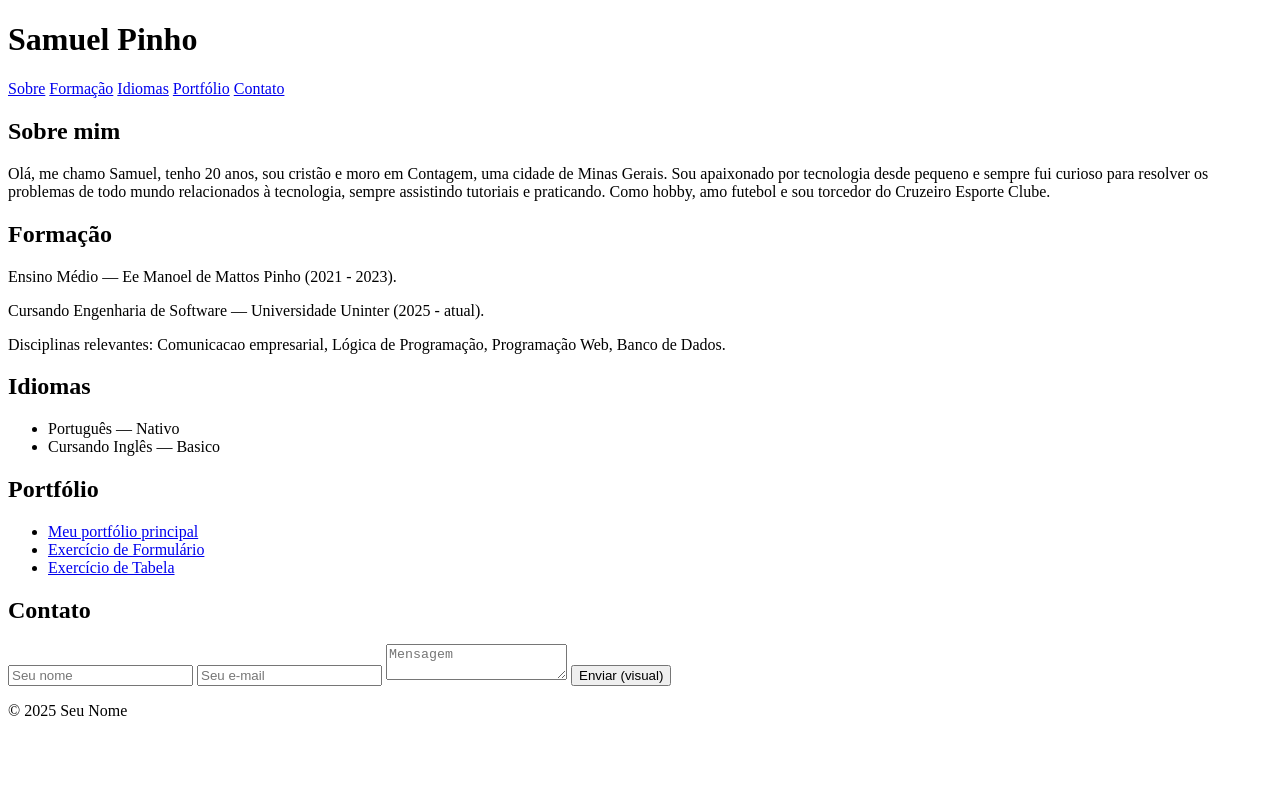
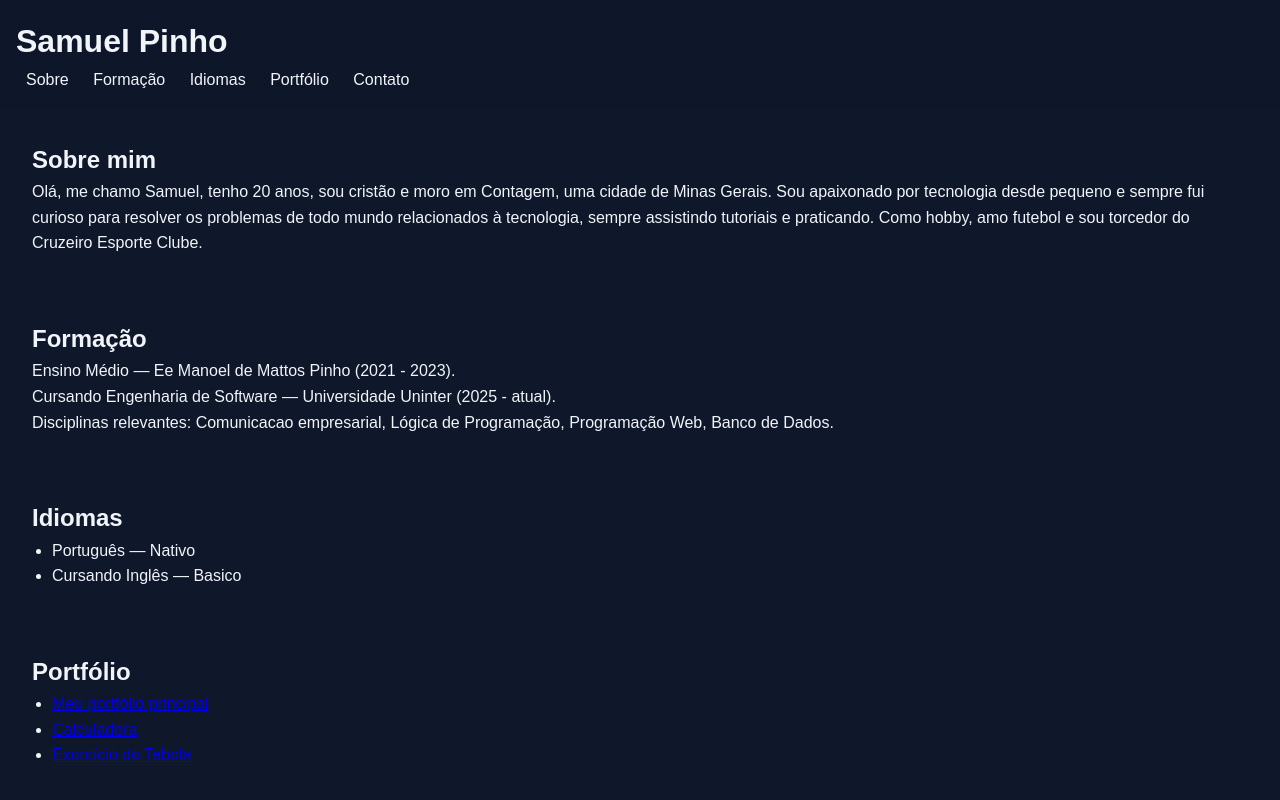
Before and after one commit to Samuelpinho261/Calculadora-basica, a plain HTML site: page portfolio/index.html in a window 1280 px wide. Shown: the top 800 px of the page. Drawn offline with Linux system fonts and the light colour scheme.

Commit message:
Adicionando pasta portfolio corrigida

```diff
--- a/portiforio,html/portifolio.html
+++ b/portfolio/index.html
@@ -5,7 +5,7 @@
   <meta name="viewport" content="width=device-width, initial-scale=1">
   <title>Portfólio — Samuel Pinho</title>
   <!-- Css -->
-  <link rel="stylesheet" href="styles.css">
+  <link rel="stylesheet" href="portifolio.css">
 </head>
 <body>
 
@@ -45,12 +45,12 @@
       </ul>
     </section>
 
-    <!-- Seção com links de projetos -->
+    <!-- projetos -->
     <section id="portfolio">
       <h2>Portfólio</h2>
       <ul>
         <li><a href="https://seuusuario.github.io" target="_blank">Meu portfólio principal</a></li>
-        <li><a href="https://seuusuario.github.io/formulario.html" target="_blank">Exercício de Formulário</a></li>
+        <li><a href="https://github.com/Samuelpinho261/Calculadora-basica/blob/main/portiforio%2Chtml/calculadora.html" target="_blank">Calculadora</a></li>
         <li><a href="https://seuusuario.github.io/tabela.html" target="_blank">Exercício de Tabela</a></li>
       </ul>
     </section>
@@ -69,7 +69,7 @@
 
   <!-- Rodapé com ano -->
   <footer>
-    <p>&copy; 2025 Seu Nome</p>
+    <p>&copy; 2025 Samuel Henrique</p>
   </footer>
 
 </body>
--- /dev/null
+++ b/portfolio/pizzaria.css
@@ -0,0 +1,71 @@
+/* Estilo base */
+body {
+  background-color: #000; /* preto */
+  color: #0f0; /* verde */
+  font-family: Arial, sans-serif;
+  margin: 0;
+  padding: 0;
+}
+
+/* Cabeçalho */
+header {
+  text-align: center;
+  padding: 20px;
+  background-color: #111;
+}
+
+h1 {
+  margin: 0;
+  color: #0f0;
+}
+
+/* Formulário */
+main {
+  max-width: 400px;
+  margin: 30px auto;
+  padding: 20px;
+  background-color: #111;
+  border-radius: 8px;
+}
+
+form {
+  display: flex;
+  flex-direction: column;
+}
+
+label {
+  margin-top: 15px;
+  color: #0f0;
+}
+
+input, select, textarea {
+  padding: 10px;
+  border: 1px solid #0f0;
+  border-radius: 4px;
+  background-color: #000;
+  color: #0f0;
+  margin-top: 5px;
+}
+
+button {
+  margin-top: 20px;
+  padding: 10px;
+  background-color: #0f0;
+  color: #000;
+  border: none;
+  border-radius: 4px;
+  cursor: pointer;
+}
+
+button:hover {
+  background-color: #0c0;
+}
+
+/* Rodapé */
+footer {
+  text-align: center;
+  padding: 15px;
+  background-color: #111;
+  color: #0f0;
+  margin-top: 40px;
+}
--- /dev/null
+++ b/portifolio/pizzaria.css
@@ -0,0 +1,71 @@
+/* Estilo base */
+body {
+  background-color: #000; /* preto */
+  color: #0f0; /* verde */
+  font-family: Arial, sans-serif;
+  margin: 0;
+  padding: 0;
+}
+
+/* Cabeçalho */
+header {
+  text-align: center;
+  padding: 20px;
+  background-color: #111;
+}
+
+h1 {
+  margin: 0;
+  color: #0f0;
+}
+
+/* Formulário */
+main {
+  max-width: 400px;
+  margin: 30px auto;
+  padding: 20px;
+  background-color: #111;
+  border-radius: 8px;
+}
+
+form {
+  display: flex;
+  flex-direction: column;
+}
+
+label {
+  margin-top: 15px;
+  color: #0f0;
+}
+
+input, select, textarea {
+  padding: 10px;
+  border: 1px solid #0f0;
+  border-radius: 4px;
+  background-color: #000;
+  color: #0f0;
+  margin-top: 5px;
+}
+
+button {
+  margin-top: 20px;
+  padding: 10px;
+  background-color: #0f0;
+  color: #000;
+  border: none;
+  border-radius: 4px;
+  cursor: pointer;
+}
+
+button:hover {
+  background-color: #0c0;
+}
+
+/* Rodapé */
+footer {
+  text-align: center;
+  padding: 15px;
+  background-color: #111;
+  color: #0f0;
+  margin-top: 40px;
+}
--- /dev/null
+++ b/portifolio/portifolio.css
@@ -0,0 +1,69 @@
+/* Paleta de cores */
+:root {
+  --fundo: #0f172a;
+  --texto: #f1f5f9;
+  --destaque: #38bdf8;
+}
+
+/* Reset básico */
+* { margin: 0; padding: 0; box-sizing: border-box; }
+
+/* Corpo da página */
+body {
+  font-family: Arial, sans-serif;
+  background: var(--fundo);
+  color: var(--texto);
+  line-height: 1.6;
+}
+
+/* Cabeçalho fixo no topo */
+header {
+  background: rgba(15, 23, 42, .9);
+  padding: 1rem;
+  position: sticky;
+  top: 0;
+}
+
+/* Menu de navegação */
+nav a {
+  color: var(--texto);
+  margin: 0 10px;
+  text-decoration: none;
+}
+nav a:hover {
+  color: var(--destaque);
+}
+
+/* Espaçamento das seções */
+section {
+  padding: 2rem;
+}
+
+/* Lista simples */
+ul { list-style: disc; margin-left: 20px; }
+
+/* Formulário de contato */
+form {
+  display: grid;
+  gap: 10px;
+  max-width: 400px;
+}
+input, textarea, button {
+  padding: 10px;
+  border-radius: 5px;
+  border: none;
+}
+button {
+  background: var(--destaque);
+  color: #000;
+  font-weight: bold;
+  cursor: pointer;
+}
+
+/* Rodapé centralizado */
+footer {
+  text-align: center;
+  padding: 1rem;
+  font-size: 0.9rem;
+  color: #94a3b8;
+}
```
Also changed, not shown: portfolio/hobby.html (added, +32 -0 lines), portfolio/pizzaria.html (added, +41 -0 lines), portifolio/calculadora.html (added, +66 -0 lines), portifolio/hobby.html (added, +32 -0 lines), portifolio/index.html (added, +76 -0 lines), portifolio/pizzaria.html (added, +41 -0 lines), portfolio/calculadora.html (renamed from portiforio,html/calculadora.html), portfolio/portifolio.css (renamed from portiforio,html/portifolio.css).
